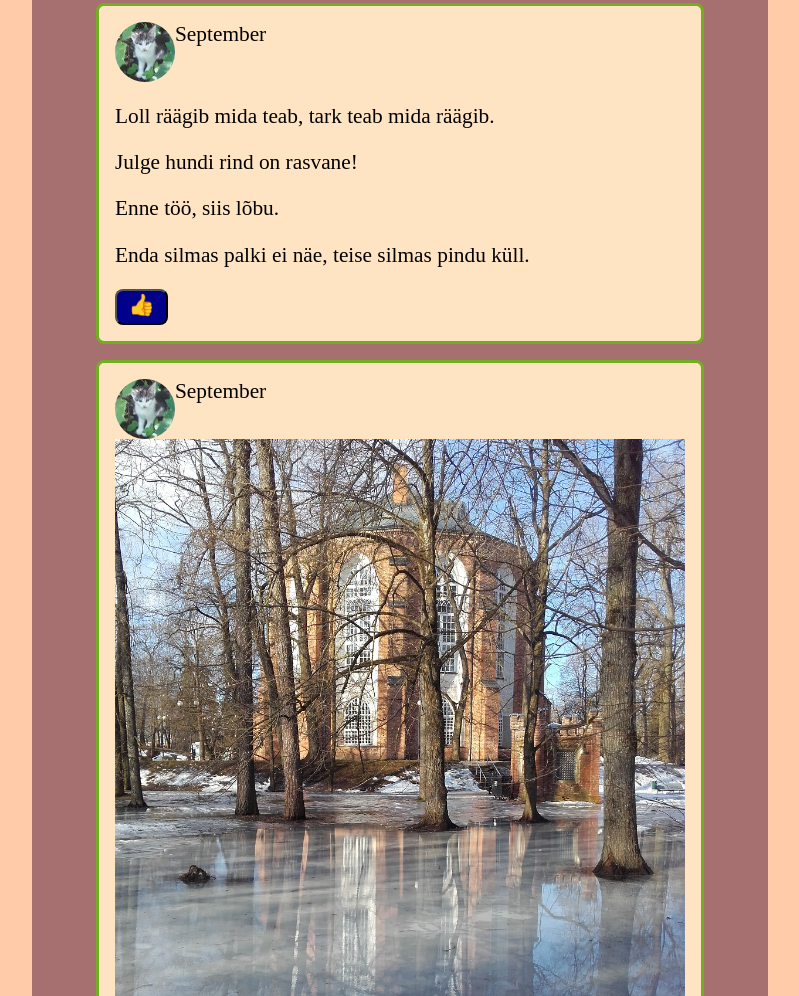
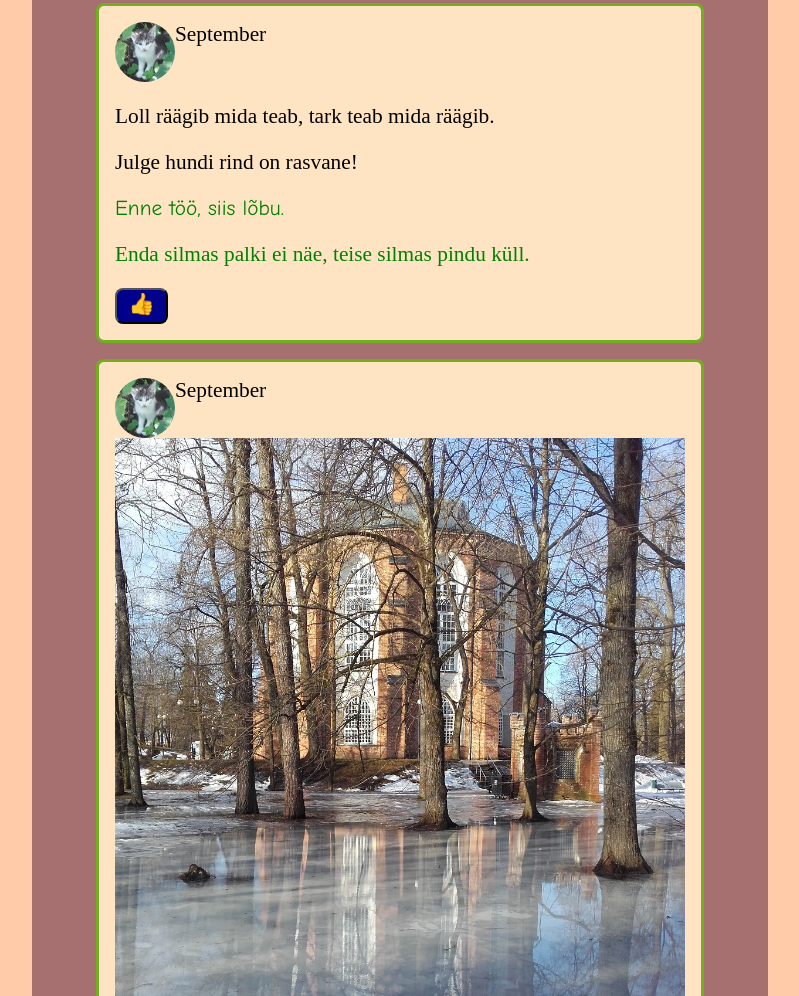
Before and after one commit to semjon00/wad20-homework1, a plain HTML site: page index.html in a window 1280 px wide. Shown: the part 771-1767 px from the top of the page, without its empty margins (240-1039 px from the left). Drawn offline with Linux system fonts and the light colour scheme.

Commit message:
adjacent sibling selector & general sibling selector

```diff
--- a/res/css/index-style.css
+++ b/res/css/index-style.css
@@ -29,6 +29,13 @@ input {
   width: 70px;
   background-color: rgb(167, 112, 112);
   color: #ffffff;
+}
+
+div + p {
+    font-family: "Comic Sans MS";}
+
+div ~ p {
+    color: green;
 }
 
 main {
```
